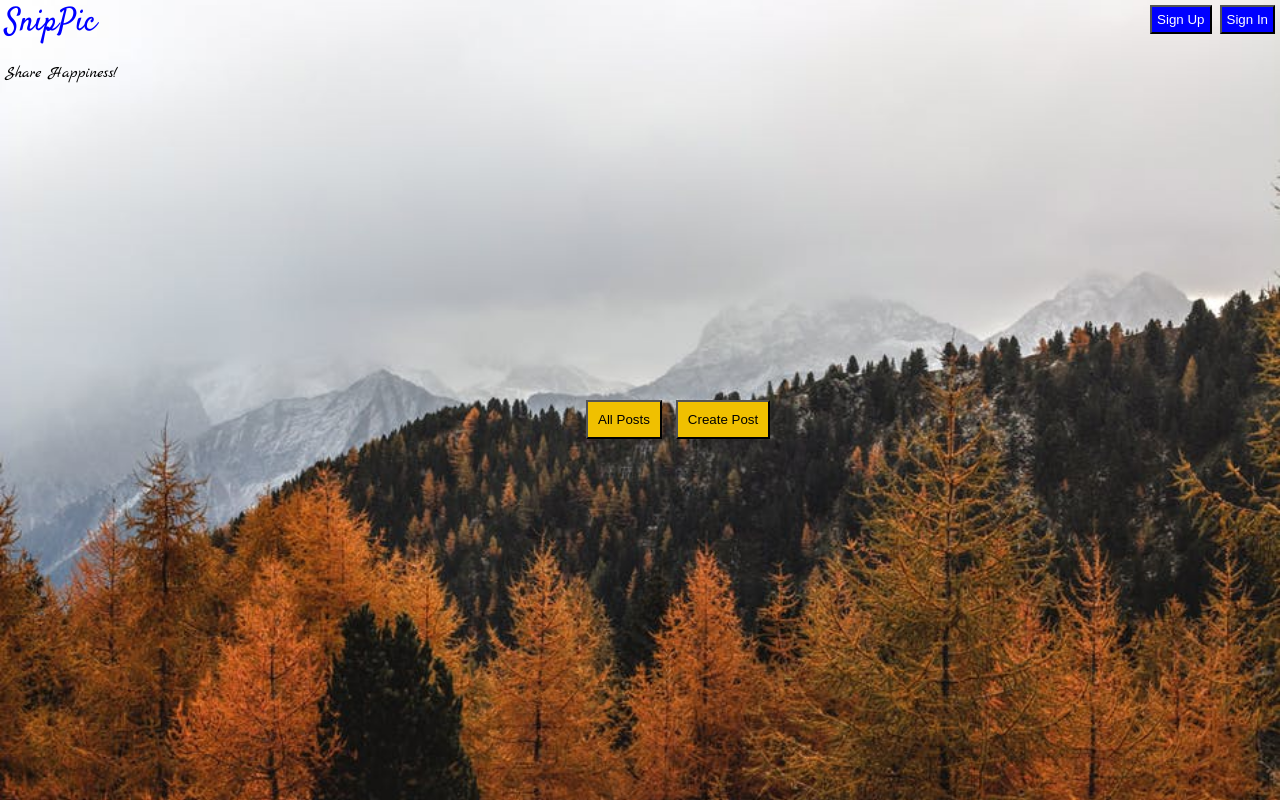
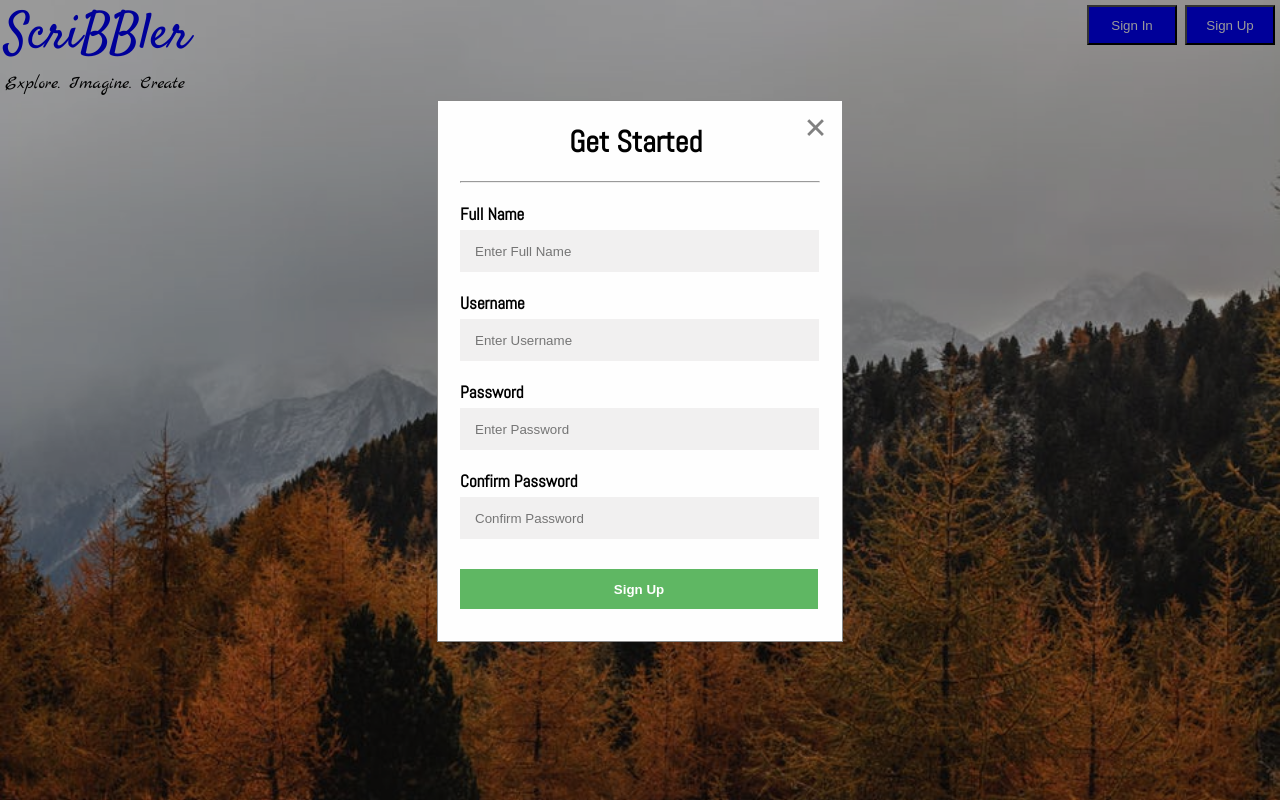
Before and after one commit to Partha2024/Scribbler-Project-UpGrad, a plain HTML site: page index.html in a window 1280 px wide. Both pictures are taken after a click on the button "Sign Up". Drawn offline with Linux system fonts and the light colour scheme.

Commit message:
created header button models and added javascript in them and some minor css changes

```diff
--- a/css/header.css
+++ b/css/header.css
@@ -1,6 +1,10 @@
 @import url('https://fonts.googleapis.com/css2?family=Satisfy&display=swap');
 @import url('https://fonts.googleapis.com/css2?family=Marck+Script&display=swap');
-
+@import url('https://fonts.googleapis.com/css2?family=Abel&display=swap');
+/* header --------------------------------------------------------------- */
+.header{
+    height: 200px;
+}
 .headerBtn{
     display: inline-block;
     background-color: blue;
@@ -8,21 +12,139 @@
     float: right;
     padding: 5px 5px;
     margin: 5px 5px 3px 3px;
-
+    height: 40px;
+    width: 90px;
+    cursor: pointer;
 }
 
 .logo-title{
     font-family: "Satisfy", "cursive";
     color: blue;
     margin-left: 5px;
+    font-weight: 500;
+    font-size: 50px;
+
 }
 .middleText{
     font-family: "Marck Script",'Satisfy', 'cursive';
-    margin-left: 5px;
+    font-size: 100px;
+    font-size: 18px;
+    margin: 0 5px;
 }
-#pageTitle{
-    font-size: 2rem;
+
+/* models ------------------------------------*/
+.signInModel{
+    display: none;
+    position: fixed;
+    z-index: 1;
+    left: 0;
+    top: 0;
+    width: 100%;
+    height: 100%;
+    overflow: auto;
+    background-color: rgba(0,0,0,0.4);
 }
-.middleText{
-    font-size: 1rem;
+
+#someText{
+    margin-top: 30px;
+    text-align: center;
 }
+
+#notM{
+    font-weight: 600;
+    font-family:'Lucida Sans', 'Lucida Sans Regular', 'Lucida Grande', 'Lucida Sans Unicode', Geneva, Verdana, sans-serif;
+}
+
+#blueText{
+    font-weight: 600;
+    font-family:'Lucida Sans', 'Lucida Sans Regular', 'Lucida Grande', 'Lucida Sans Unicode', Geneva, Verdana, sans-serif;
+    color: blue;
+    text-decoration: none;
+    cursor: pointer;
+}
+
+.signUpModel{
+    display: none;
+    position: fixed;
+    z-index: 1;
+    left: 0;
+    top: 0;
+    width: 100%;
+    height: 100%;
+    overflow: auto;
+    background-color: rgba(0,0,0,0.4);
+}
+
+.modal-contentIn {
+    background-color: #fefefe;
+    margin: 100px auto;
+    padding: 10px 22px ;
+    border: 1px solid #888;
+    width: 360px;
+    height: 390px;
+}
+
+.modal-contentUp {
+    background-color: #fefefe;
+    margin: 100px auto;
+    padding: 10px 22px ;
+    border: 1px solid #888;
+    width: 360px;
+    height: 520px;
+}
+
+#pHeading{
+    font-family: 'Abel', sans-serif;
+    font-size: 30px;
+    font-weight: 700;
+    text-align: center;
+    margin: 12px 0 20px 0;
+}
+
+.signBtn{
+    display: inline-block;
+    width: 358px;
+    height: 40px;
+    text-align: center;
+    justify-content: center;
+    vertical-align:middle;
+    margin-top: 30px;
+    background-color: #5fb763;
+    color: white;
+    border: none;
+    font-weight: 600;
+    cursor: pointer;
+}
+
+.inputField{
+    border : none;
+    background-color: #f1f0f0;
+    height: 40px;
+    width: 342px;
+    padding-left: 15px;
+}
+
+.text{
+    font-family: 'Abel', sans-serif;
+    font-size: 17px;
+    font-weight: 600;
+    margin: 20px 0 5px 0;
+}
+
+/* close btn  ------------------------------------*/
+.close {
+    color: rgb(129, 129, 129);
+    float: right;
+    font-size: 40px;
+    font-weight: bold;
+    margin: -7px;
+}
+
+.close:hover,
+.close:focus {
+    color: black;
+    text-decoration: none;
+    cursor: pointer;
+}
+
+/* main part  */
--- a/index.html
+++ b/index.html
@@ -10,6 +10,7 @@
     <link rel="preconnect" href="https://fonts.gstatic.com" crossorigin>
     <link href="https://fonts.googleapis.com/css2?family=Marck+Script&display=swap" rel="stylesheet">
 
+    <!-- css -->
     <link rel="stylesheet" href="./css/index.css">
     <link rel="stylesheet" href="./css/header.css">
 
@@ -18,10 +19,43 @@
 <body>
     <!-- TODO: Include all your code for the header and home page here -->
     <div class="header">
-        <button class="headerBtn" id="signIn">Sign In</button>
-        <button class="headerBtn" id="signUp">Sign Up</button>
-        <a id="pageTitle" class="logo-title">SnipPic</a>
-        <p class="middleText">Share Happiness!</p>
+        <button class="headerBtn" id="signUp" onclick="signUpFn()">Sign Up</button>
+        <button class="headerBtn" id="signIn" onclick="signInFn()">Sign In</button>
+        <a class="logo-title">ScriBBler</a>
+        <p class="middleText">Explore. Imagine. Create</p>
+
+        <div class="signInModel" >
+            <div class="modal-contentIn">
+                <span class="inClose close">&times;</span>
+                <p id="pHeading">Welcome Back!</p>
+                <hr>
+                <p class="text">Username</p>
+                <input type="text" class="inputField" required placeholder="Enter Username">
+                <p class="text">Password</p>
+                <input type="password" class="inputField" required placeholder="Enter Password">
+                <button id="signInBtn" class="signBtn" >Sign In</button>
+                <div id="someText">
+                    <span id="notM">Not a member?</span> <span id="blueText">Sign Up</spa>
+                </div>
+            </div>
+        </div>
+
+        <div class="signUpModel" >
+            <div class="modal-contentUp">
+                <span class="upClose close">&times;</span>
+                <p id="pHeading">Get Started</p>
+                <hr>
+                <p class="text" >Full Name</p>
+                <input type="text" class="inputField" required placeholder="Enter Full Name">
+                <p class="text">Username</p>
+                <input type="text" class="inputField" required placeholder="Enter Username">
+                <p class="text">Password</p>
+                <input type="password" class="inputField" required placeholder="Enter Password">
+                <p class="text">Confirm Password</p>
+                <input type="password" class="inputField" required placeholder="Confirm Password">
+                <button id="signUpBtn" class="signBtn" >Sign Up</button>
+            </div>
+        </div>
     </div>
 
     <div class="homePage">
@@ -30,5 +64,5 @@
     </div>
 
 </body>
-
+<script src="/js/header.js"></script>
 </html>
--- a/js/header.js
+++ b/js/header.js
@@ -0,0 +1,31 @@
+var Inclose = document.getElementsByClassName("inClose")[0];
+var Upclose = document.getElementsByClassName("upClose")[0];
+var signInModal = document.getElementsByClassName("signInModel")[0];
+var signUpModal = document.getElementsByClassName("signUpModel")[0];
+
+
+function signInFn(){
+    console.log("in")
+    signInModal.style.display = "block";
+}
+
+function signUpFn(){
+    console.log("up")
+    signUpModal.style.display = "block";
+}
+
+Inclose.onclick = () => {
+    signInModal.style.display = "none";
+}
+
+Upclose.onclick = () => {
+    signUpModal.style.display = "none";
+}
+
+window.onclick = function(event) {
+    if (event.target == signInModal || event.target == signUpModal) {
+
+        signInModal.style.display = "none";
+        signUpModal.style.display = "none";
+    }
+}
```
